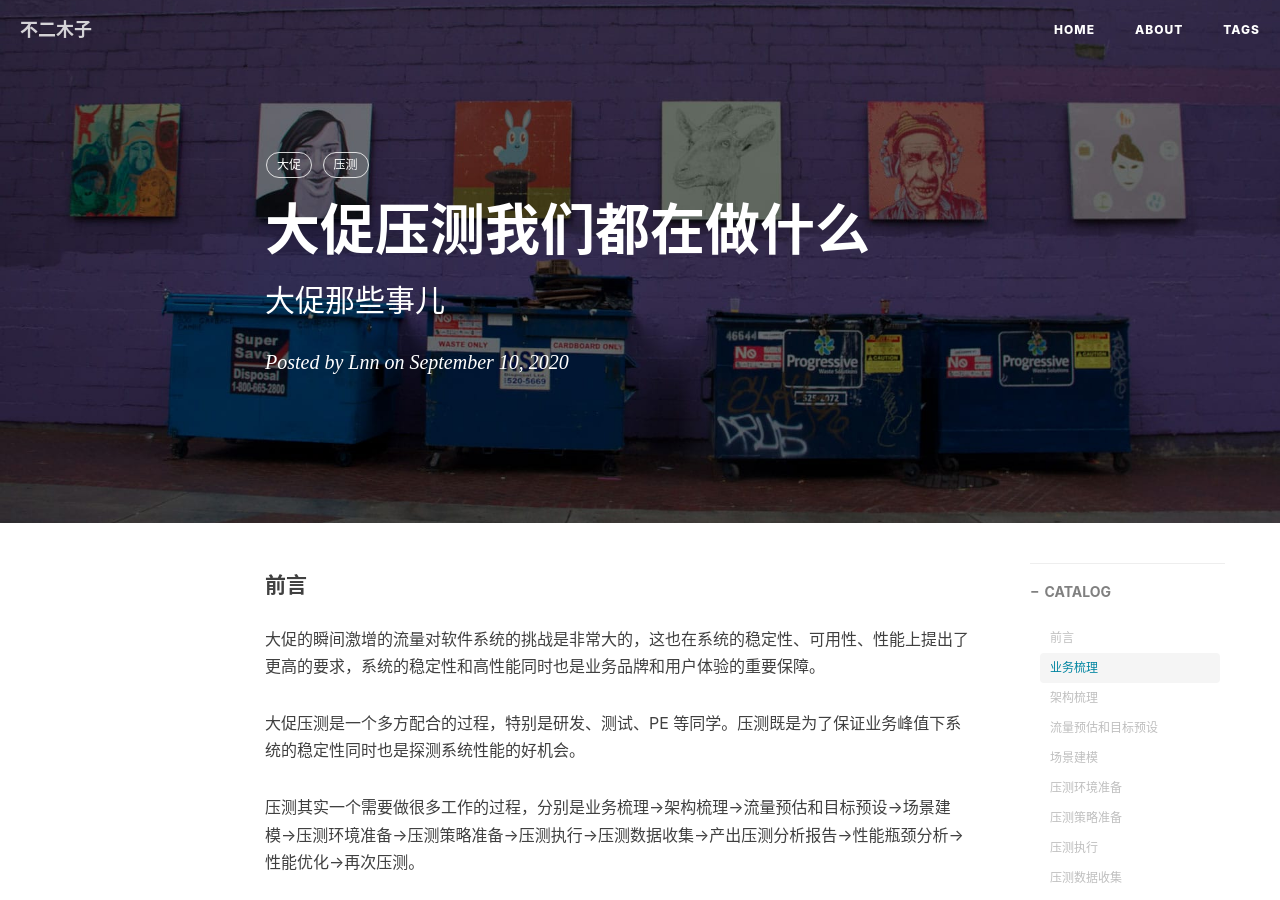
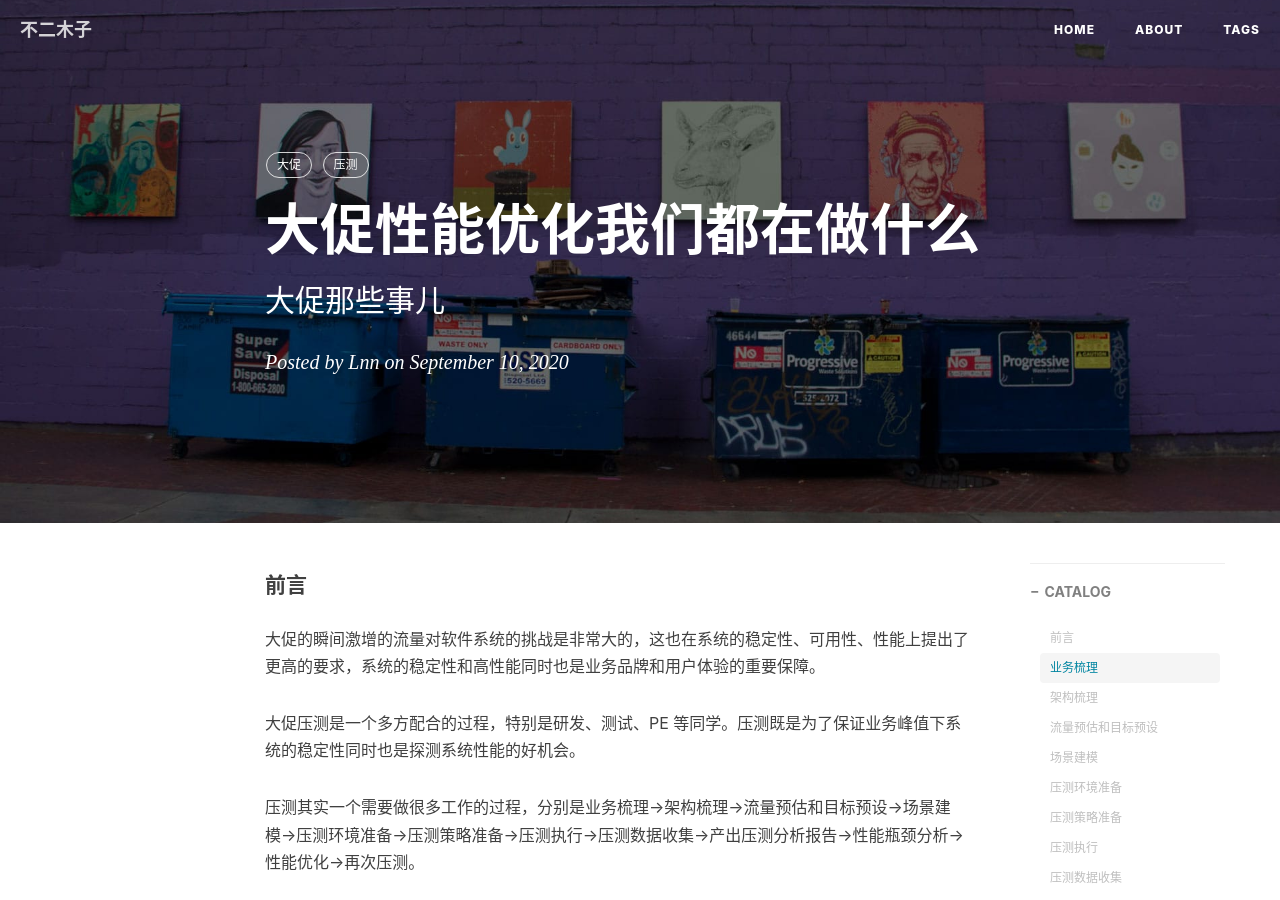
Before and after one commit to linnaname/linnaname.github.io, a Jekyll site: the page built from _posts/2020-09-10-大促性能优化我们在做什么.md, in a window 1280 px wide and 900 px high. Built offline with Jekyll 4.4.1, drawn with Linux system fonts in a browser that asks for light colours; nearby versions of some CDN libraries; comment, search, counter and statistics services are not loaded.

Commit message:
(fix) update title

```diff
--- a/_posts/2020-09-10-大促性能优化我们在做什么.md
+++ b/_posts/2020-09-10-大促性能优化我们在做什么.md
@@ -1,6 +1,6 @@
 ---
 layout:     post
-title:      大促压测我们都在做什么
+title:      大促性能优化我们都在做什么
 subtitle:   大促那些事儿
 date:       2020-09-10
 author:     Lnn
```
